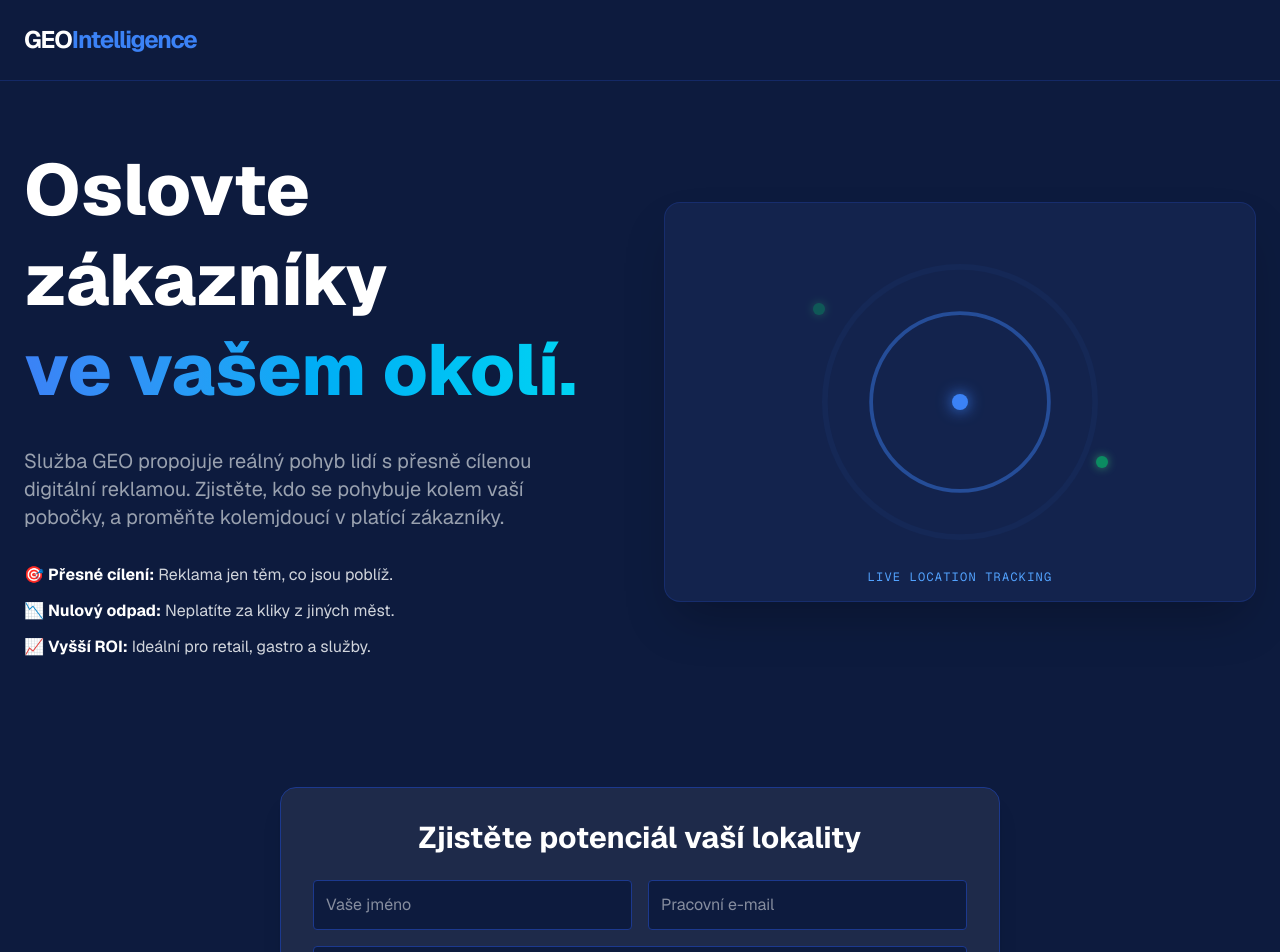
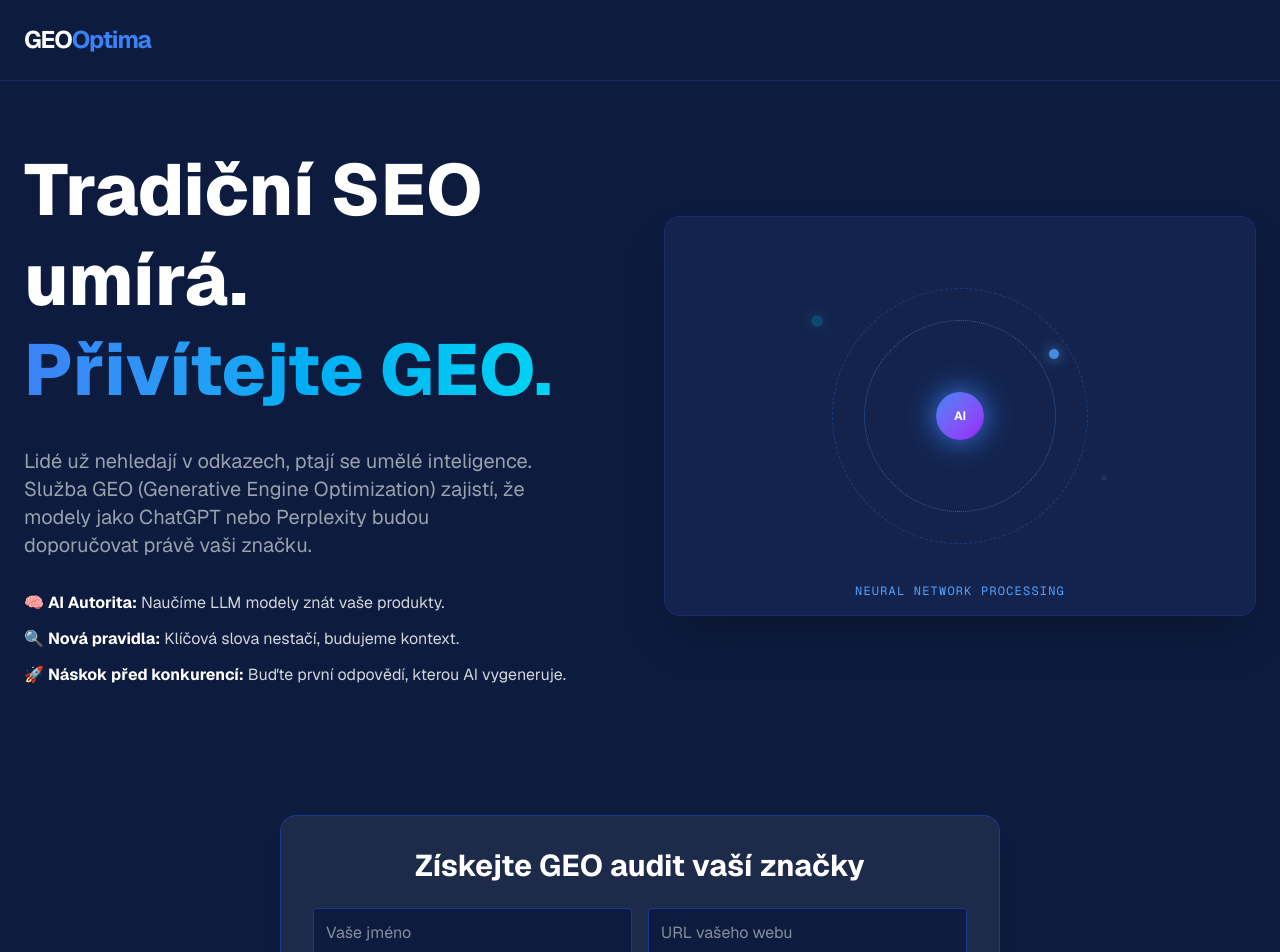
Before and after one commit to ishchuktaras/on-board-geo, a Next.js app: page / in a window 1280 px wide. Shown: the top 952 px of the page. Built offline with nearby package versions, Linux system fonts and the light colour scheme.

Commit message:
feat: finální oprava GEO konceptu, AI SEO metadata a aktualizace README

```diff
--- a/app/layout.tsx
+++ b/app/layout.tsx
@@ -13,8 +13,23 @@ const geistMono = Geist_Mono({
 });
 
 export const metadata: Metadata = {
-  title: "Create Next App",
-  description: "Generated by create next app",
+  title: "GEO Optima | Generative Engine Optimization",
+  description: "Optimalizujte svou značku pro umělou inteligenci. Zajistíme, aby vás ChatGPT, Perplexity a další LLM modely doporučovaly vašim zákazníkům.",
+  keywords: ["GEO", "Generative Engine Optimization", "AI SEO", "LLM optimalizace", "marketingová agentura", "ChatGPT marketing"],
+  authors: [{ name: "Taras Ishchuk" }],
+  openGraph: {
+    title: "GEO Optima | Budoucnost vyhledávání je AI",
+    description: "Tradiční SEO umírá. Připravte svůj byznys na generativní vyhledávače.",
+    url: "https://on-board-geo-eagn.vercel.app/",
+    siteName: "GEO Optima",
+    locale: "cs_CZ",
+    type: "website",
+  },
+  twitter: {
+    card: "summary_large_image",
+    title: "GEO Optima | Generative Engine Optimization",
+    description: "Optimalizujte svou značku pro ChatGPT a Perplexity.",
+  }
 };
 
 export default function RootLayout({
@@ -24,7 +39,7 @@ export default function RootLayout({
 }>) {
   return (
     <html
-      lang="en"
+      lang="cs"
       className={`${geistSans.variable} ${geistMono.variable} h-full antialiased`}
     >
       <body className="min-h-full flex flex-col">{children}</body>
--- a/app/page.tsx
+++ b/app/page.tsx
@@ -18,7 +18,7 @@ export default function Home() {
   return (
     <main className="min-h-screen bg-[#0D1B3E] text-white font-sans selection:bg-[#3B82F6] selection:text-white relative pb-20">
       <header className="w-full p-6 flex justify-between items-center max-w-7xl mx-auto border-b border-blue-900/50">
-        <div className="text-2xl font-bold tracking-tighter">GEO<span className="text-[#3B82F6]">Intelligence</span></div>
+        <div className="text-2xl font-bold tracking-tighter">GEO<span className="text-[#3B82F6]">Optima</span></div>
       </header>
 
       <section className="max-w-7xl mx-auto px-6 pt-16 grid lg:grid-cols-2 gap-12 items-center">
@@ -27,62 +27,62 @@ export default function Home() {
             initial={{ opacity: 0, y: 20 }} animate={{ opacity: 1, y: 0 }} transition={{ duration: 0.5 }}
             className="text-5xl lg:text-7xl font-extrabold leading-tight"
           >
-            Oslovte zákazníky <br/>
+            Tradiční SEO umírá. <br/>
             <span className="text-transparent bg-clip-text bg-gradient-to-r from-[#3B82F6] to-cyan-400">
-              ve vašem okolí.
+              Přivítejte GEO.
             </span>
           </motion.h1>
           <motion.p
             initial={{ opacity: 0, y: 20 }} animate={{ opacity: 1, y: 0 }} transition={{ duration: 0.5, delay: 0.2 }}
             className="text-xl text-gray-400 max-w-lg"
           >
-            Služba GEO propojuje reálný pohyb lidí s přesně cílenou digitální reklamou. Zjistěte, kdo se pohybuje kolem vaší pobočky, a proměňte kolemjdoucí v platící zákazníky.
+            Lidé už nehledají v odkazech, ptají se umělé inteligence. Služba GEO (Generative Engine Optimization) zajistí, že modely jako ChatGPT nebo Perplexity budou doporučovat právě vaši značku.
           </motion.p>
 
           <motion.ul initial={{ opacity: 0 }} animate={{ opacity: 1 }} transition={{ delay: 0.4 }} className="space-y-3 text-gray-300">
-            <li>🎯 <strong className="text-white">Přesné cílení:</strong> Reklama jen těm, co jsou poblíž.</li>
-            <li>📉 <strong className="text-white">Nulový odpad:</strong> Neplatíte za kliky z jiných měst.</li>
-            <li>📈 <strong className="text-white">Vyšší ROI:</strong> Ideální pro retail, gastro a služby.</li>
+            <li>🧠 <strong className="text-white">AI Autorita:</strong> Naučíme LLM modely znát vaše produkty.</li>
+            <li>🔍 <strong className="text-white">Nová pravidla:</strong> Klíčová slova nestačí, budujeme kontext.</li>
+            <li>🚀 <strong className="text-white">Náskok před konkurencí:</strong> Buďte první odpovědí, kterou AI vygeneruje.</li>
           </motion.ul>
         </div>
 
-        {/* Dynamický prvek - GEO Radar */}
+        {/* Dynamický prvek - LLM Processing Animation */}
         <div className="relative h-[400px] w-full rounded-2xl bg-[#13234d] border border-blue-900/50 overflow-hidden flex items-center justify-center shadow-2xl">
             <div className="absolute inset-0 opacity-20 bg-[radial-gradient(circle_at_center,_var(--tw-gradient-stops))] from-blue-500 via-[#0D1B3E] to-[#0D1B3E]"></div>
-            <motion.div animate={{ scale: [1, 3], opacity: [0.8, 0] }} transition={{ duration: 2, repeat: Infinity, ease: "easeOut" }} className="absolute w-24 h-24 border-2 border-[#3B82F6] rounded-full" />
-            <motion.div animate={{ scale: [1, 3], opacity: [0.8, 0] }} transition={{ duration: 2, repeat: Infinity, ease: "easeOut", delay: 1 }} className="absolute w-24 h-24 border-2 border-[#3B82F6] rounded-full" />
-            <div className="z-10 w-4 h-4 bg-[#3B82F6] rounded-full shadow-[0_0_15px_#3B82F6]"></div>
+            <motion.div animate={{ rotate: 360 }} transition={{ duration: 20, repeat: Infinity, ease: "linear" }} className="absolute w-64 h-64 border border-blue-500/30 rounded-full border-dashed" />
+            <motion.div animate={{ rotate: -360 }} transition={{ duration: 15, repeat: Infinity, ease: "linear" }} className="absolute w-48 h-48 border border-blue-400/50 rounded-full border-dotted" />
+            <div className="z-10 w-12 h-12 bg-gradient-to-br from-[#3B82F6] to-purple-600 rounded-full shadow-[0_0_30px_#3B82F6] flex items-center justify-center font-bold text-xs">AI</div>
 
-            <motion.div animate={{ opacity: [0.2, 1, 0.2] }} transition={{ duration: 3, repeat: Infinity }} className="absolute top-1/4 left-1/4 w-3 h-3 bg-green-400 rounded-full shadow-[0_0_10px_#4ade80]" />
-            <motion.div animate={{ opacity: [0.2, 1, 0.2] }} transition={{ duration: 4, repeat: Infinity, delay: 1 }} className="absolute bottom-1/3 right-1/4 w-3 h-3 bg-green-400 rounded-full shadow-[0_0_10px_#4ade80]" />
-            <div className="absolute bottom-4 text-xs font-mono text-blue-400 tracking-widest">LIVE LOCATION TRACKING</div>
+            <motion.div animate={{ opacity: [0, 1, 0], scale: [0.5, 1.5] }} transition={{ duration: 2, repeat: Infinity }} className="absolute top-1/4 left-1/4 w-2 h-2 bg-cyan-400 rounded-full shadow-[0_0_10px_#22d3ee]" />
+            <motion.div animate={{ opacity: [0, 1, 0], scale: [0.5, 1.5] }} transition={{ duration: 2.5, repeat: Infinity, delay: 0.5 }} className="absolute bottom-1/3 right-1/4 w-2 h-2 bg-purple-400 rounded-full shadow-[0_0_10px_#c084fc]" />
+            <motion.div animate={{ opacity: [0, 1, 0], scale: [0.5, 1.5] }} transition={{ duration: 1.8, repeat: Infinity, delay: 1 }} className="absolute top-1/3 right-1/3 w-2 h-2 bg-blue-400 rounded-full shadow-[0_0_10px_#60a5fa]" />
+            <div className="absolute bottom-4 text-xs font-mono text-blue-400 tracking-widest">NEURAL NETWORK PROCESSING</div>
         </div>
       </section>
 
       {/* Formulářová sekce */}
       <section className="max-w-3xl mx-auto px-6 mt-32">
         <div className="bg-[#1e2a4a] p-8 rounded-2xl border border-blue-900 shadow-xl">
-          <h2 className="text-3xl font-bold mb-6 text-center">Zjistěte potenciál vaší lokality</h2>
+          <h2 className="text-3xl font-bold mb-6 text-center">Získejte GEO audit vaší značky</h2>
 
           {!isFormSubmitted ? (
             <form onSubmit={handleFormSubmit} className="space-y-4">
               <div className="grid grid-cols-2 gap-4">
                 <input required type="text" placeholder="Vaše jméno" className="w-full bg-[#0D1B3E] border border-blue-900 p-3 rounded text-white outline-none focus:border-blue-500" value={formData.name} onChange={e => setFormData({...formData, name: e.target.value})} />
-                <input required type="email" placeholder="Pracovní e-mail" className="w-full bg-[#0D1B3E] border border-blue-900 p-3 rounded text-white outline-none focus:border-blue-500" value={formData.email} onChange={e => setFormData({...formData, email: e.target.value})} />
+                <input required type="url" placeholder="URL vašeho webu" className="w-full bg-[#0D1B3E] border border-blue-900 p-3 rounded text-white outline-none focus:border-blue-500" value={formData.email} onChange={e => setFormData({...formData, email: e.target.value})} />
               </div>
-              <textarea required placeholder="Jaký byznys provozujete a kde? Co je vaším cílem?" rows={4} className="w-full bg-[#0D1B3E] border border-blue-900 p-3 rounded text-white outline-none focus:border-blue-500" value={formData.message} onChange={e => setFormData({...formData, message: e.target.value})} />
-              <button type="submit" className="w-full bg-[#3B82F6] hover:bg-blue-600 text-white font-bold py-4 rounded shadow-lg transition-all">Odeslat poptávku</button>
+              <textarea required placeholder="Na jaké dotazy by vás měla AI doporučovat? Kdo je vaše konkurence?" rows={4} className="w-full bg-[#0D1B3E] border border-blue-900 p-3 rounded text-white outline-none focus:border-blue-500" value={formData.message} onChange={e => setFormData({...formData, message: e.target.value})} />
+              <button type="submit" className="w-full bg-[#3B82F6] hover:bg-blue-600 text-white font-bold py-4 rounded shadow-lg transition-all">Spustit AI analýzu</button>
             </form>
           ) : (
             <div className="text-center py-10 space-y-4">
-              <h3 className="text-2xl font-bold text-green-400">Formulář byl odeslán!</h3>
-              <p className="text-gray-300">Váš dotaz právě převzal náš AI analytik a spojuje se s vámi v pravém dolním rohu obrazovky.</p>
+              <h3 className="text-2xl font-bold text-green-400">Data se zpracovávají!</h3>
+              <p className="text-gray-300">Náš AI analytik právě prověřuje viditelnost vašeho webu v LLM modelech. Spojuje se s vámi v pravém dolním rohu obrazovky.</p>
             </div>
           )}
         </div>
       </section>
 
-      {/* Spuštění chatu po odeslání formuláře */}
       {isFormSubmitted && (
         <ChatBox
           initialMessage={formData.message}
```
Also changed, not shown: 1 other file (tests, documents, lock files or other folders).
